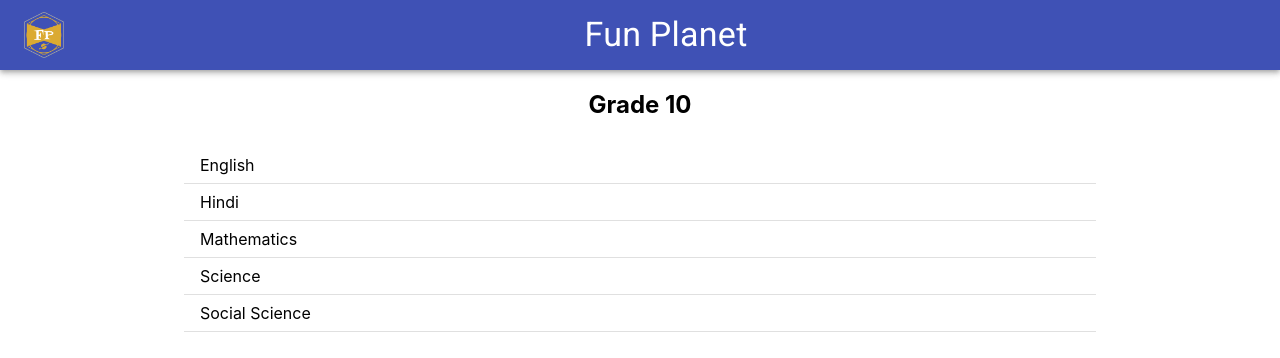
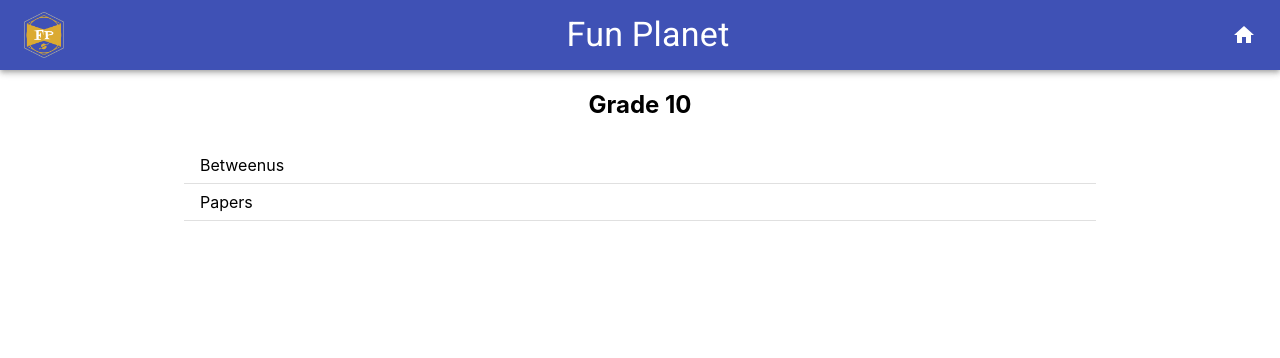
Before and after one commit to dipamsen/FPSite, a React (Create React App) app: page / in a window 1280 px wide. Shown: the top 358 px of the page. Built offline with nearby package versions, Linux system fonts and the light colour scheme.

Commit message:
router, home btn, nav

```diff
--- a/package.json
+++ b/package.json
@@ -4,6 +4,7 @@
   "private": true,
   "dependencies": {
     "@material-ui/core": "^4.11.3",
+    "@material-ui/icons": "^4.11.2",
     "@testing-library/jest-dom": "^5.11.9",
     "@testing-library/react": "^11.2.5",
     "@testing-library/user-event": "^12.8.0",
--- a/public/index.html
+++ b/public/index.html
@@ -24,7 +24,7 @@
       work correctly both with client-side routing and a non-root public URL.
       Learn how to configure a non-root public URL by running `npm run build`.
     -->
-  <title>React App</title>
+  <title>Fun Planet</title>
 </head>
 
 <body>
--- a/src/App.tsx
+++ b/src/App.tsx
@@ -9,7 +9,7 @@ function App(): JSX.Element {
     <Router>
       <Header />
       <Switch>
-        <Route path="/">
+        <Route exact path="/">
           <HomeScreen />
         </Route>
       </Switch>
--- a/src/components/Header.tsx
+++ b/src/components/Header.tsx
@@ -1,16 +1,21 @@
 import React from "react";
 import { AppBar, Toolbar, IconButton, Typography } from "@material-ui/core";
+import { Home } from "@material-ui/icons";
+import { Link } from "react-router-dom";
 
 export default function Header(): JSX.Element {
   return (
     <AppBar position="static">
       <Toolbar>
-        <IconButton color="primary" edge="start" aria-label="menu">
+        <IconButton edge="start" aria-label="logo">
           <img src="logo.png" width="40" alt="" />
         </IconButton>
         <Typography align="center" style={{ width: "100%" }} variant="h4">
           Fun Planet
         </Typography>
+        <IconButton edge="end" aria-label="home" component={Link} to="/">
+          <Home style={{ color: "white" }} />
+        </IconButton>
       </Toolbar>
     </AppBar>
   );
--- a/src/screens/Home.tsx
+++ b/src/screens/Home.tsx
@@ -1,22 +1,17 @@
 import React from "react";
 import { Container, List, ListItem } from "@material-ui/core";
+import { Link } from "react-router-dom";
 export default function HomeScreen(): JSX.Element {
+  const pages = ["Betweenus", "Papers"];
   return (
     <Container maxWidth="md">
       <h2 style={{ textAlign: "center" }}>Grade 10</h2>
       <List>
-        {["English", "Hindi", "Mathematics", "Science", "Social Science"].map(
-          (x, i) => (
-            <ListItem
-              ContainerProps={{ style: { width: "140px" } }}
-              divider
-              button
-              key={i}
-            >
-              {x}
-            </ListItem>
-          )
-        )}
+        {pages.map((x, i) => (
+          <ListItem divider button key={i} component={Link} to={`/${x}`}>
+            {x}
+          </ListItem>
+        ))}
       </List>
     </Container>
   );
```
Also changed, not shown: 1 other file (tests, documents, lock files or other folders).
